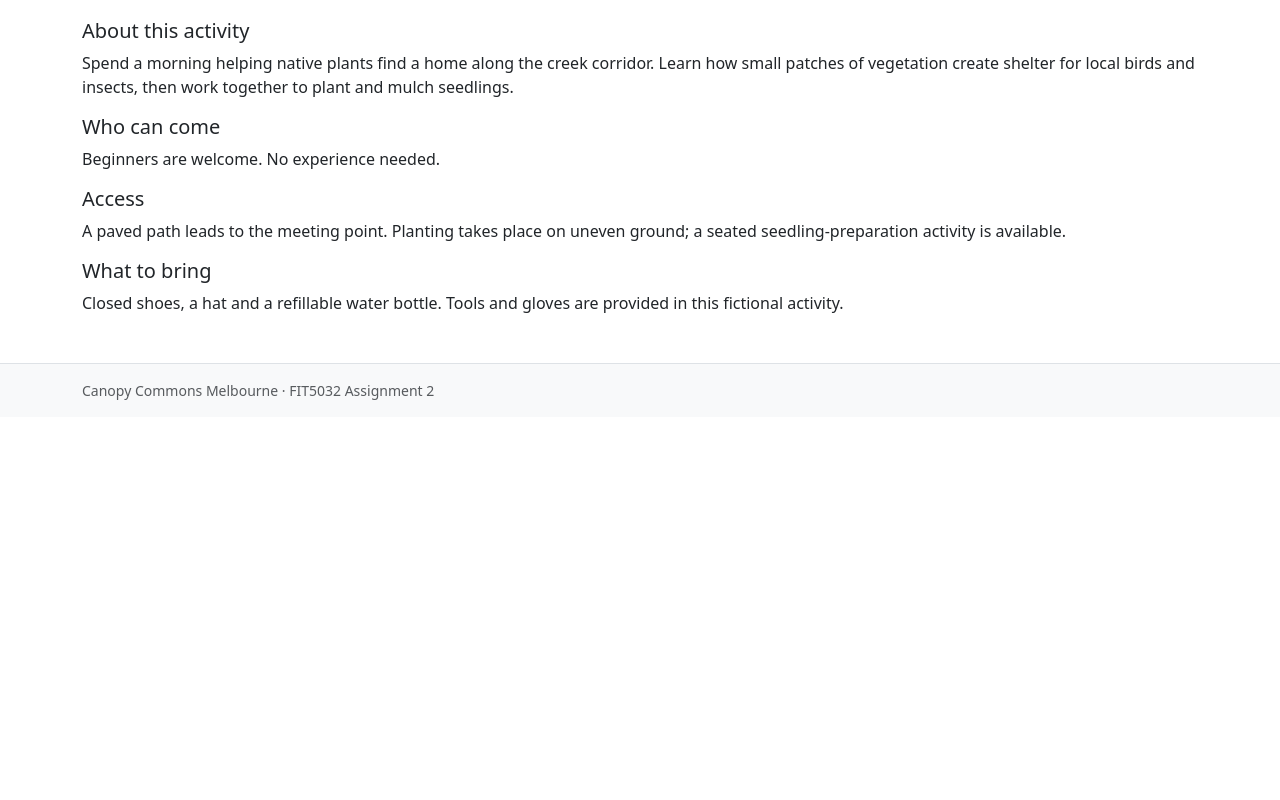
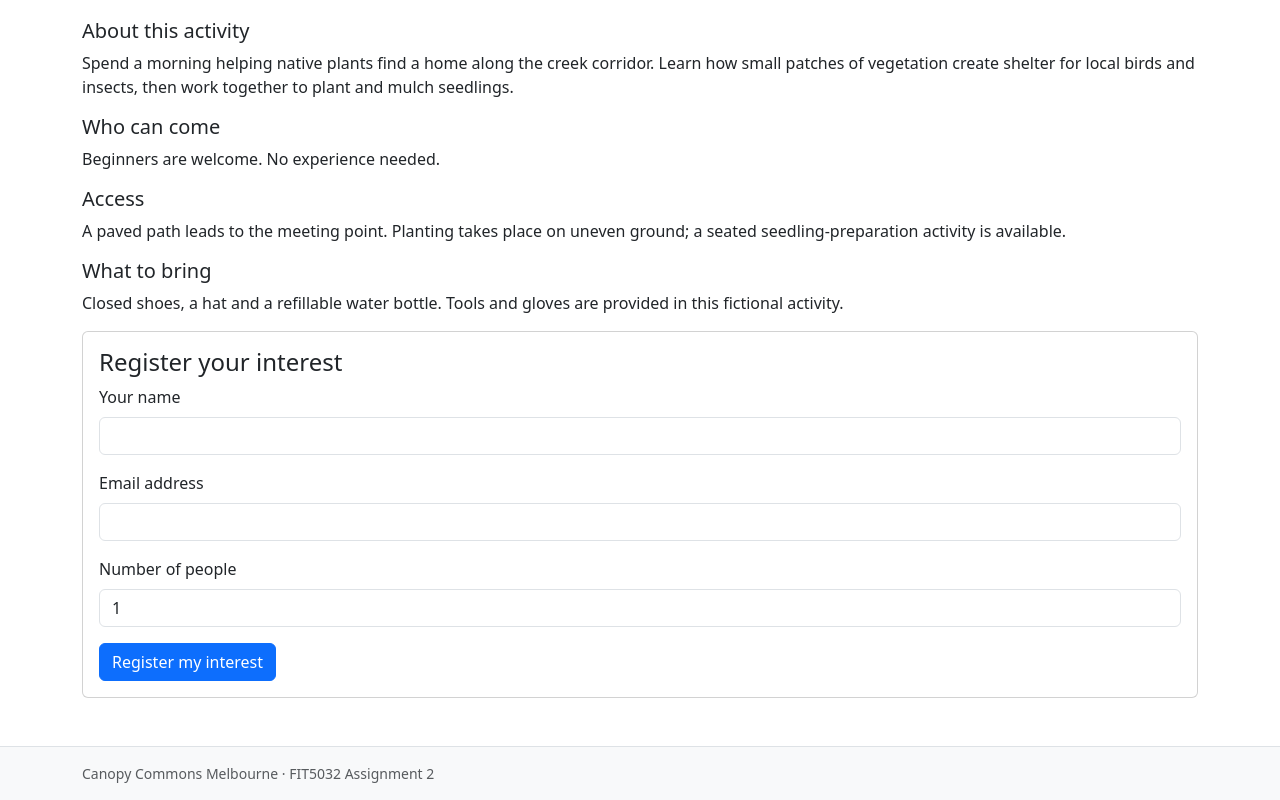
Before and after one commit to pseudo-overlord/canopy-commons-5032, a Vue app in the folder a2/: page /opportunities/creek-corridor-planting in a window 1280 px wide. Shown: the part 335-1135 px from the top of the page. Before the commit the page ends 800 px from the top, so only its background shows below. Built offline with nearby package versions, Linux system fonts and the light colour scheme.

Commit message:
feat(a2): add expression of interest form
Add a form with name, email and number of people, bound to reactive state with v-model.

```diff
--- /dev/null
+++ b/a2/src/components/InterestForm.vue
@@ -0,0 +1,40 @@
+<script setup>
+import { reactive } from "vue";
+
+defineProps({
+  opportunityTitle: { type: String, required: true },
+});
+
+const form = reactive({ name: "", email: "", partySize: "1" });
+
+const submitForm = () => {
+  console.log("Interest submitted", form);
+};
+</script>
+
+<template>
+  <div class="card">
+    <div class="card-body">
+      <h2 class="h4">Register your interest</h2>
+
+      <form @submit.prevent="submitForm">
+        <div class="mb-3">
+          <label for="name" class="form-label">Your name</label>
+          <input id="name" v-model="form.name" type="text" class="form-control" />
+        </div>
+
+        <div class="mb-3">
+          <label for="email" class="form-label">Email address</label>
+          <input id="email" v-model="form.email" type="email" class="form-control" />
+        </div>
+
+        <div class="mb-3">
+          <label for="partySize" class="form-label">Number of people</label>
+          <input id="partySize" v-model="form.partySize" type="number" class="form-control" />
+        </div>
+
+        <button type="submit" class="btn btn-primary">Register my interest</button>
+      </form>
+    </div>
+  </div>
+</template>
--- a/a2/src/views/OpportunityView.vue
+++ b/a2/src/views/OpportunityView.vue
@@ -3,6 +3,7 @@ import { computed, onMounted } from "vue";
 import { useRoute } from "vue-router";
 import { useOpportunities } from "../composables/useOpportunities.js";
 import { formatDate, formatTime, formatDuration } from "../utils/format.js";
+import InterestForm from "../components/InterestForm.vue";
 
 const route = useRoute();
 const { opportunities, loadOpportunities } = useOpportunities();
@@ -54,5 +55,7 @@ onMounted(loadOpportunities);
 
     <h2 class="h5">What to bring</h2>
     <p>{{ opportunity.bring }}</p>
+
+    <InterestForm :opportunity-title="opportunity.title" />
   </div>
 </template>
```
